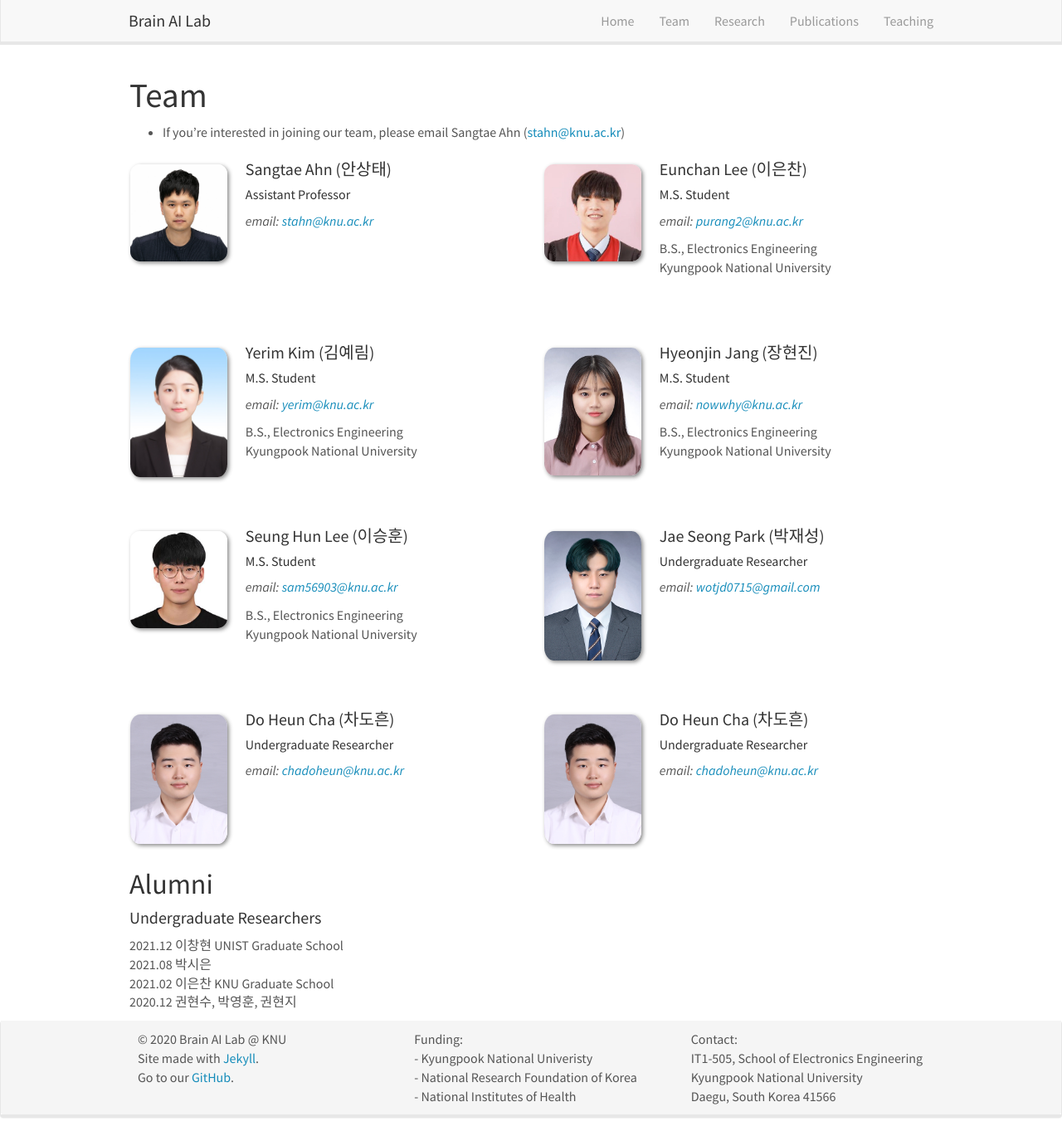
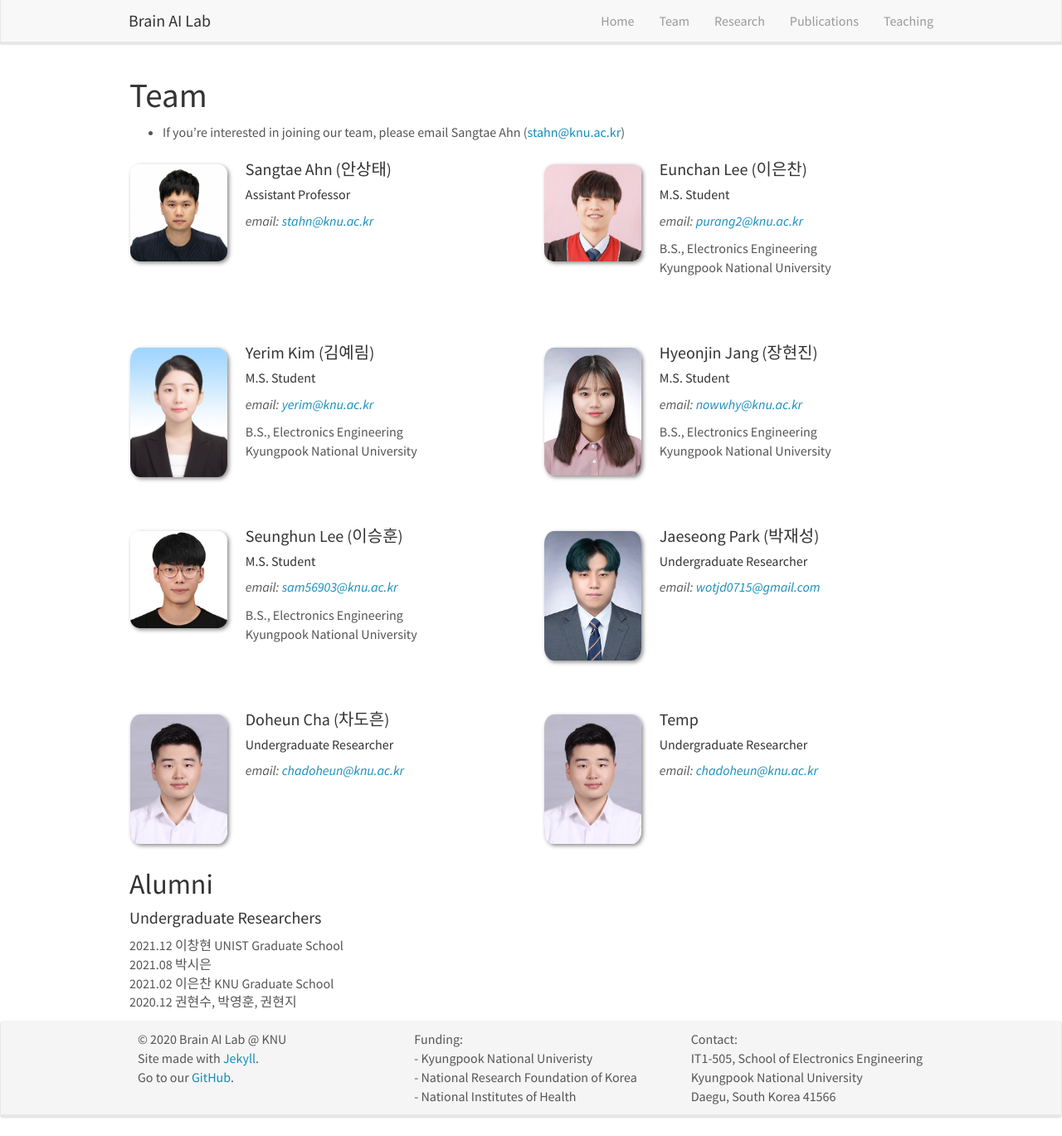
Before and after one commit to KNU-BrainAI/knu-brainai.github.io, a Jekyll site: the page built from _pages/team.md, in a window 1280 px wide and 1369 px high. Shown: the whole window at 83% size. Built offline with Jekyll 4.4.1, drawn with Linux system fonts in a browser that asks for light colours; nearby versions of some CDN libraries.

Commit message:
Update team_members.yml

```diff
--- a/_data/team_members.yml
+++ b/_data/team_members.yml
@@ -29,7 +29,7 @@
   education1: B.S., Electronics Engineering
   education2: Kyungpook National University
 
-- name: Seung Hun Lee (이승훈)
+- name: Seunghun Lee (이승훈)
   photo: shlee.jpg
   info: M.S. Student
   email: sam56903@knu.ac.kr
@@ -37,21 +37,21 @@
   education1: B.S., Electronics Engineering
   education2: Kyungpook National University
 
-- name: Jae Seong Park (박재성)
+- name: Jaeseong Park (박재성)
   photo: jspark.jpg
   info: Undergraduate Researcher
   email: wotjd0715@gmail.com
   number_educ: 1
   education1:
 
-- name: Do Heun Cha (차도흔)
+- name: Doheun Cha (차도흔)
   photo: DHCha.jpg
   info: Undergraduate Researcher
   email: chadoheun@knu.ac.kr
   number_educ: 1
   education1:
 
-- name: Do Heun Cha (차도흔)
+- name: Temp
   photo: DHCha.jpg
   info: Undergraduate Researcher
   email: chadoheun@knu.ac.kr
```
